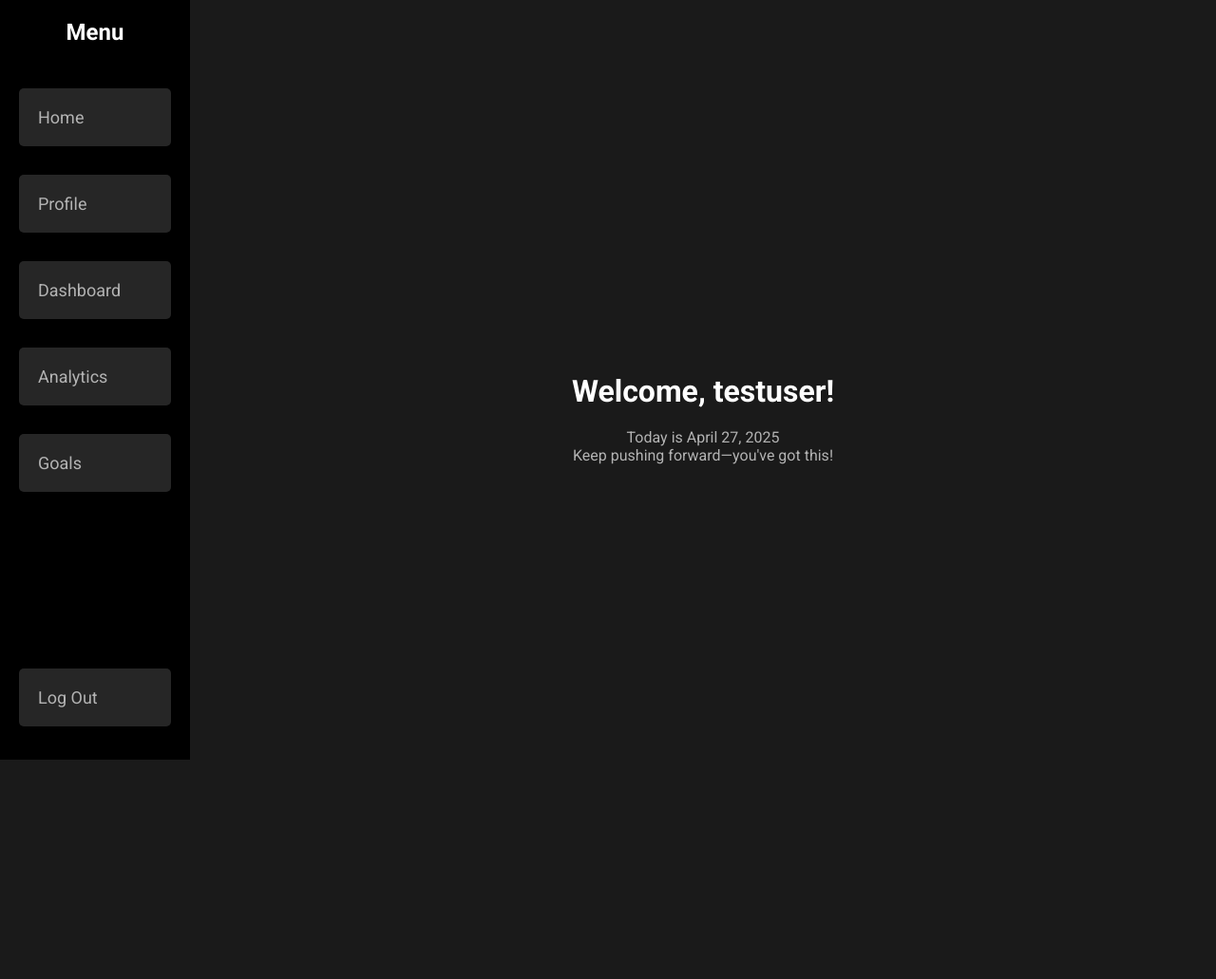
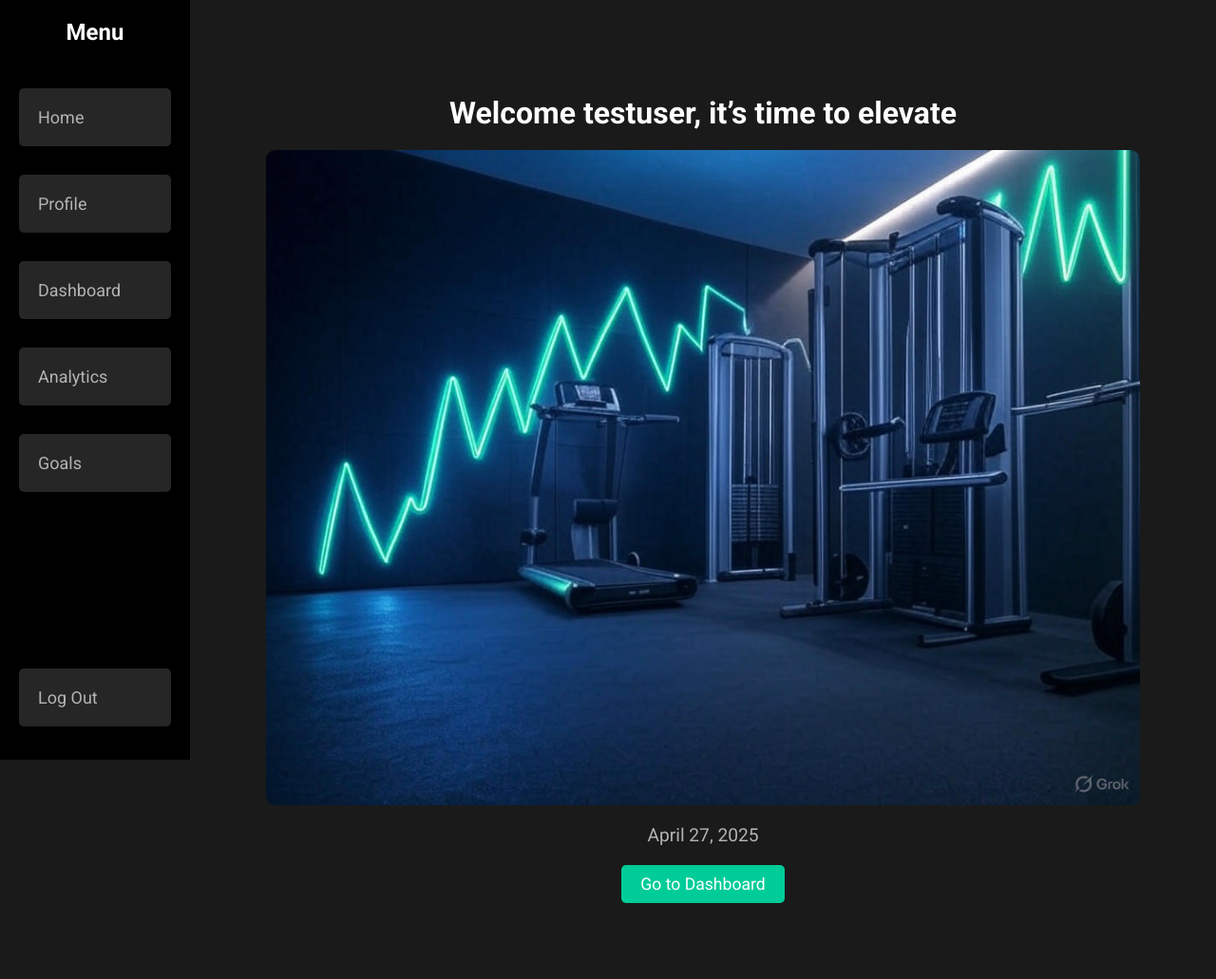
Before and after one commit to bmilly7/elevate_project, a Django app: page / in a window 1280 px wide. Shown: the whole page at 95% size. Before the commit the page ends 800 px from the top, so only its background shows below. Run offline with Django 4.2, Linux system fonts and the light colour scheme; a user stored in the database is signed in.

Commit message:
created welcmome page with image

```diff
--- a/my_app/static/my_app/css/style.css
+++ b/my_app/static/my_app/css/style.css
@@ -206,3 +206,49 @@ li {
     border-radius: 5px;
     color: #ffffff;
 }
+
+/*styling for the welcome page */
+
+.welcome-container {
+    text-align: center;
+    padding: 50px;
+    color: #ffffff;
+    background-color: #1a1a1a; /* Dark background */
+    min-height: 100vh; /* Full height */
+    display: flex;
+    flex-direction: column;
+    justify-content: center;
+    align-items: center;
+}
+
+.welcome-image {
+    max-width: 100%;
+    height: auto;
+    margin-bottom: 20px;
+    border-radius: 10px;
+}
+
+h1 {
+    font-size: 2.5em;
+    margin: 20px 0;
+}
+
+p {
+    font-size: 1.2em;
+    color: #b3b3b3;
+}
+
+.btn {
+    display: inline-block;
+    padding: 10px 20px;
+    background-color: #00cc99; /* Teal accent */
+    color: #ffffff;
+    text-decoration: none;
+    border-radius: 5px;
+    font-size: 1.1em;
+    margin-top: 20px;
+}
+
+.btn:hover {
+    background-color: #009977; /* Darker teal on hover */
+}
--- a/my_app/templates/my_app/welcome.html
+++ b/my_app/templates/my_app/welcome.html
@@ -1,7 +1,11 @@
 {% extends 'my_app/base.html' %}
+{% load static %}
 
 {% block content %}
-    <h1>Welcome, {{ username }}!</h1>
-    <p>Today is {{ today }}</p>
-    <p>{{ message }}</p>
+    <div class="welcome-container">
+        <h1>Welcome {{ username }}, it’s time to elevate</h1>
+        <img src="{% static 'my_app/images/welcome_image.jpeg' %}" alt="Welcome to Elevate" class="welcome-image">
+        <p>{{ today }}</p>
+        <a href="{% url 'dashboard' %}" class="btn">Go to Dashboard</a>
+    </div>
 {% endblock %}
--- a/my_app/views.py
+++ b/my_app/views.py
@@ -43,14 +43,13 @@ COMMON_EXERCISES = [
 
 
 # Create your views here.
+
 @login_required
 def welcome(request):
-    today = datetime.now().strftime("%B %d, %Y")  # e.g., "March 04, 2025"
-    message = "Keep pushing forward—you've got this!"
+    today = datetime.now().strftime("%B %d, %Y")  # e.g., "April 9, 2025"
     return render(request, 'my_app/welcome.html', {
         'username': request.user.username,
-        'today': today,
-        'message': message
+        'today': today
     })
 
 
```
Also changed, not shown: db.sqlite3, my_app/static/my_app/images/welcome_image.jpeg (added), 1 other file.
